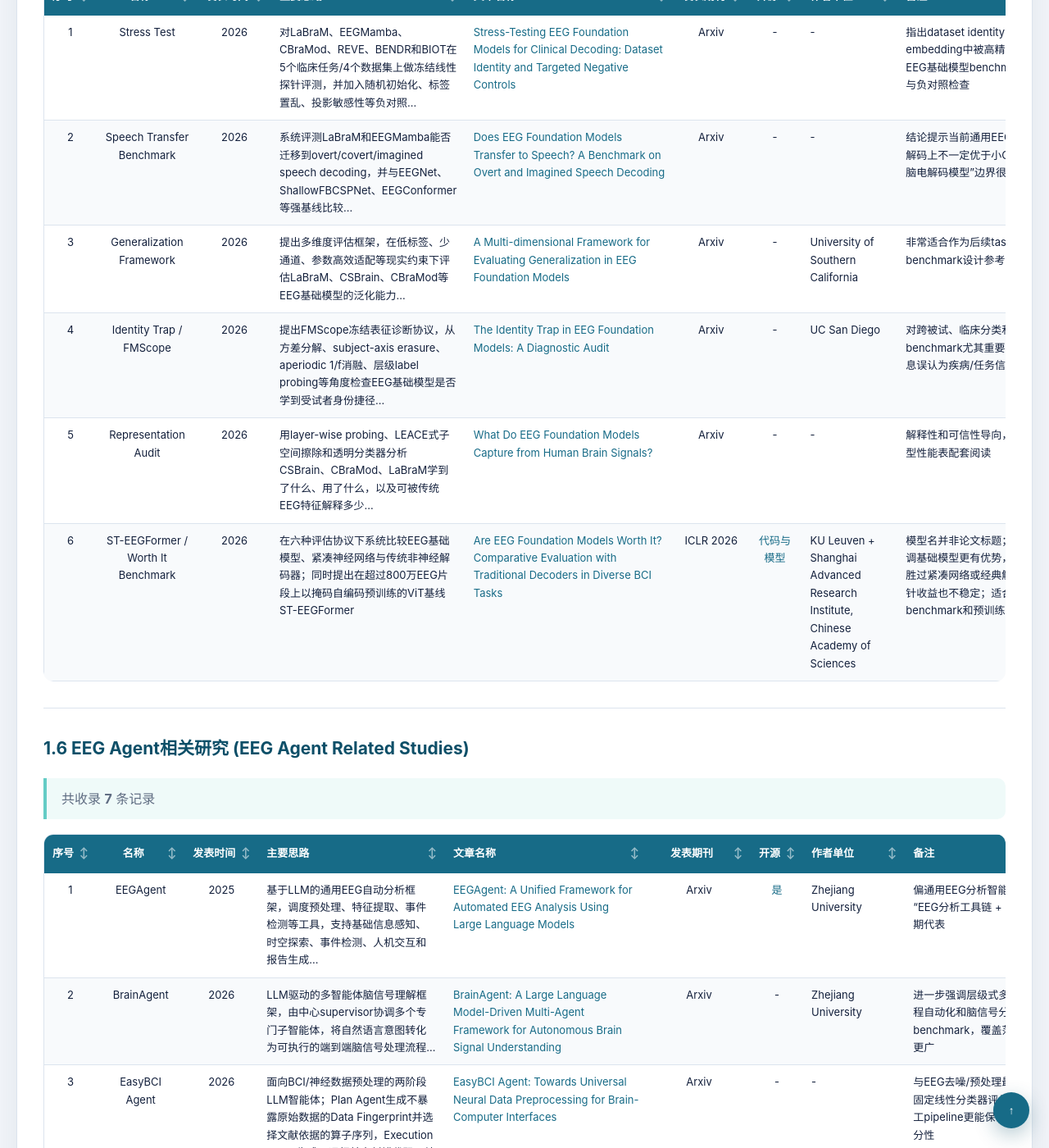
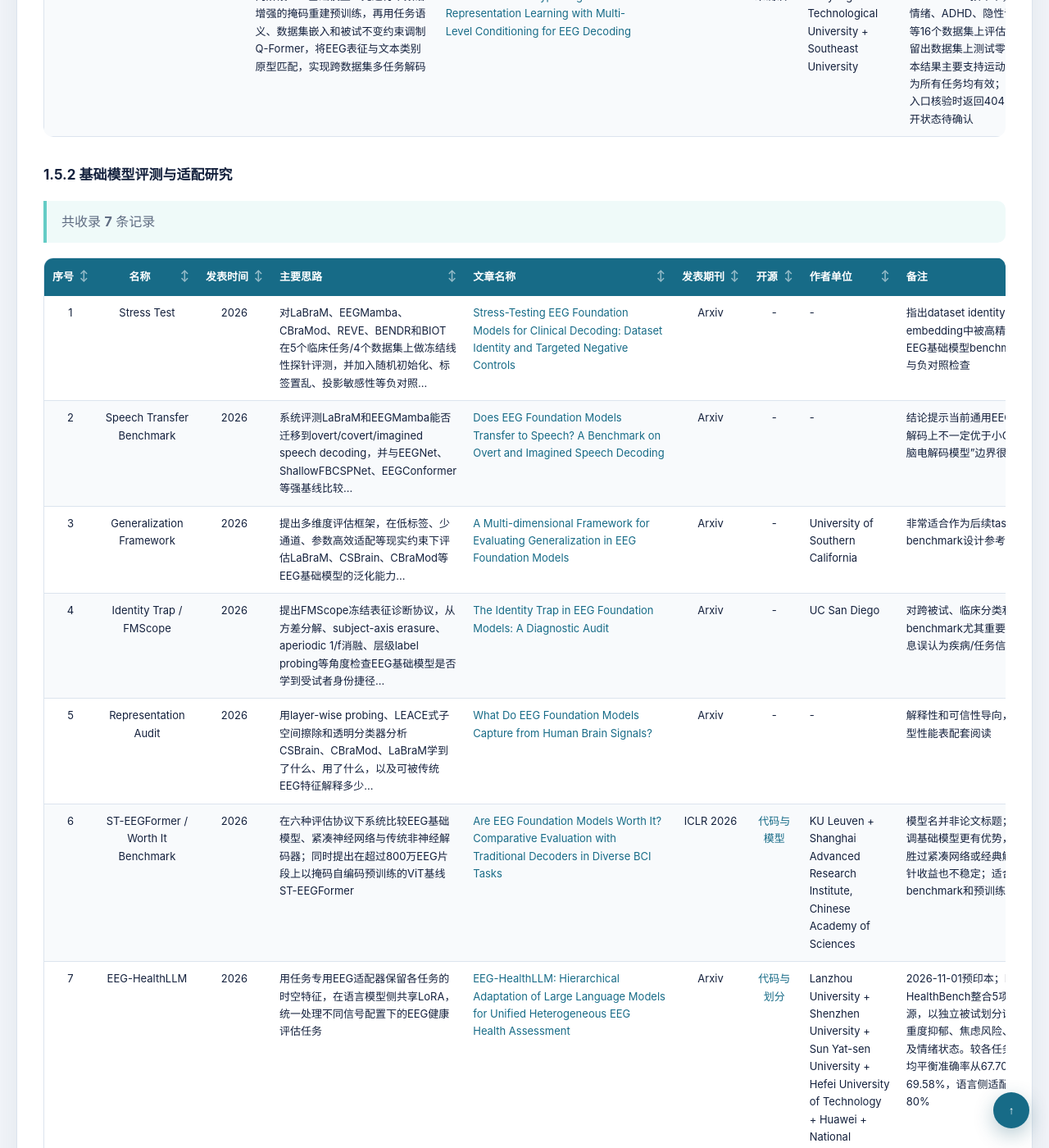
Before and after one commit to hanyilinn/EEG_Denoising_Review, a Jekyll site: the page built from docs/index.md, in a window 1280 px wide and 1400 px high, scrolled down 19353 px. Shown: the whole window at 82% size. Built offline with Jekyll 4.4.1, drawn with Linux system fonts in a browser that asks for light colours; some of the changed text lies outside the part shown.

Commit message:
Add EEG-HealthLLM and DenoFlow to research review

```diff
--- a/docs/index.md
+++ b/docs/index.md
@@ -126,6 +126,7 @@
 | 75 | Diff-ADN | 2026 | 两阶段单通道去噪框架：先按伪迹严重度进行初步重建，再用扩散训练得到的残差编码器执行一次确定性修正，推理时无需迭代反向扩散；覆盖EOG、EMG、ECG及混合伪迹... | [Diff-ADN: A diffusion-guided artifact denoising network with deterministic residual refinement for EEG](https://pubmed.ncbi.nlm.nih.gov/42772331/) | Journal of Neural Engineering | - | Northwestern Polytechnical University | 在4个公开运动想象数据集上检验去噪后的解码恢复；ECG去噪通常恢复4.88–5.59个百分点，BCI IV-2a在-6 dB PTB-ECG污染下最高恢复21.90个百分点；同时指出波形重建指标改善不一定对应BCI准确率的等比例恢复；DOI: 10.1088/1741-2552/aeab36 |
 | 76 | EEG-WNet | 2026 | 轻量级小波引导双分支网络：联合时域建模与小波先验学习，并通过跨注意力融合、残差引导细化和多尺度通道—空间注意力提升眼电伪迹重建质量与推理效率 | [EEG-WNet: A wavelet-guided dual-branch network for ocular artifact suppression in electroencephalogram](https://www.sciencedirect.com/science/article/pii/S1746809426021117) | Biomedical Signal Processing and Control | - | Tongji University | 以半合成EOG污染为主，并补充EMG和合成噪声实验；在EEGdenoiseNet上报告RRMSE_t=0.212、SNR=15.42 dB、CC=0.967，另在DEAP真实记录上做定性迁移；8.48M参数、CPU推理1.34 ms；在线发表于2026年，编入2027年卷；DOI: 10.1016/j.bspc.2026.111553 |
 | 77 | gated-MDS-rarWGAN | 2026 | 单通道眼电去噪：WGAN联合重构损失、多尺度卷积和时频双域特征提取；复用判别器分数作门控，仅对判为污染的片段去噪，其他片段保留原样 | [EOG Artifact Removal from EEG Using a Gated WGAN with Multi-Scale and Multi-Domain Feature Extraction](https://www.mdpi.com/2076-3425/16/10/1124) | Brain Sciences | 未确认 | Northwestern Polytechnical University（西北工业大学） | 2026-10-17发表；EEGdenoiseNet上RRMSE_t=0.189、RRMSE_f=0.183、CC=0.955；BCI Competition IV 2a上结合EEGNet验证运动想象分类，真实数据重构参考来自ICA而非真实干净EEG；离线方法；DOI: 10.3390/brainsci16101124 |
+| 78 | DenoFlow | 2026 | 用直线流匹配学习从含伪迹SSVEP到参考信号的速度场，从含噪观测出发积分重建，并用分类监督保留刺激相关信息 | [DenoFlow: Flow matching for SSVEP denoising under recorded physiological artifacts](https://doi.org/10.1016/j.knosys.2026.117288) | Knowledge-Based Systems | [代码](https://github.com/wzwvv/DenoFlow) | Huazhong University of Science and Technology | 将EEGdenoiseNet中实录的EMG/EOG按指定信噪比叠加到SSVEP试次构造配对样本；在Nakanishi2015和SSVEP Benchmark上同时评估重建与解码。2026年接收，编入2027年1月第355卷，文章号117288；[预印本](https://arxiv.org/abs/2610.08817) |
 
 ---
 
@@ -188,6 +189,7 @@
 | 11 | AutocleanEEG-ICVision | 2026 | 在EEG Autoclean平台中加入基于视觉语言模型的ICA伪迹分类agent，将ICA dashboard的地形图、频谱、时间序列等可视化作为输入，自动输出脑源/眼动/肌肉/心电/通道噪声等类别、置信度和可解释理由，用于半自动artifact rejection和人工复核 | [AutocleanEEG - ICVision: Automated ICA Artifact Classification Using Vision-Language AI](https://ieeexplore.ieee.org/document/11539774) | ICMI 2026 | 是 | Cincinnati Children’s Hospital / University of Cincinnati | 面向AI-assisted EEG preprocessing与XAI；关键词包括AI-agent、Vision-language AI、ICA component、artifact rejection和BCI；适合作为智能体/多模态AI辅助EEG去噪工具方向补充 |
 | 12 | MTGNet | 2026 | 先用EEGDenoiseNet学习通用去噪先验，再通过TACR-LoRA在MDD和疲劳分类任务中只依赖任务标签适配，目标是“去噪后下游分类仍有用”而不是单纯压低重构误差 | [MTGNet: A task-oriented and spectrally guided framework for EEG denoising](https://iopscience.iop.org/article/10.1088/1741-2552/ae9ef1) | JNE | - | Tianjin University + Tiangong University | 使用ShallowNet、TCNet、EEGNet做跨分类器验证，并做Dataset II/III跨数据集迁移；结果表明MTGNet不是只服务某一个分类器，但作者也承认真实任务只验证了MDD和疲劳，泛化到MI、睡眠、情绪、癫痫等还需进一步验证 |
 | 13 | SQI-GEDAI Benchmark | 2026 | 在统一无伪迹处理基线下系统比较9种自动EEG伪迹处理方法，并提出SQI引导的GEDAI，仅修正信号质量较差的通道—时间段，以减少对原始EEG的不必要改动... | [Automated Artifact Removal in EEG Age Prediction: A systematic comparison](https://arxiv.org/abs/2609.31195) | Arxiv | - | Yneuro + collaborating institutions | 在TUEG训练脑龄模型，并零目标域拟合地测试ds005385、LEMON和TDBRAIN；只有GEDAI与SQI-GEDAI在3种深度网络上稳定改善MAE和R²，其余方法平均无益或有害；SQI门控将中位修改比例由74.78%降至42.80%，说明伪迹处理必须用目标下游任务验证 |
+| 14 | DenoFlow | 2026 | 在流匹配去噪中加入SSVEP类别监督，让重建后的信号保留可解码的刺激信息，而非只优化波形误差 | [DenoFlow: Flow matching for SSVEP denoising under recorded physiological artifacts](https://doi.org/10.1016/j.knosys.2026.117288) | Knowledge-Based Systems | [代码](https://github.com/wzwvv/DenoFlow) | Huazhong University of Science and Technology | 在Nakanishi2015和SSVEP Benchmark上，用5种解码器与7种去噪基线比较，作者报告信号保真度与解码准确率均有改善；伪迹来自实录，但污染是受控叠加的，不等同于自然污染验证。2026年接收，编入2027年1月第355卷 |
 
 ---
 
@@ -226,7 +228,7 @@
 
 #### 1.5.2 基础模型评测与适配研究
 
-> 共收录 **6** 条记录
+> 共收录 **7** 条记录
 
 | 序号 | 名称 | 发表时间 | 主要思路 | 文章名称 | 发表期刊 | 开源 | 作者单位 | 备注 |
 |:---:|:---:|:---:|:---|:---|:---:|:---:|:---|:---|
@@ -236,6 +238,7 @@
 | 4 | Identity Trap / FMScope | 2026 | 提出FMScope冻结表征诊断协议，从方差分解、subject-axis erasure、aperiodic 1/f消融、层级label probing等角度检查EEG基础模型是否学到受试者身份捷径... | [The Identity Trap in EEG Foundation Models: A Diagnostic Audit](https://arxiv.org/abs/2606.06647) | Arxiv | - | UC San Diego | 对跨被试、临床分类和预处理benchmark尤其重要，避免把身份信息误认为疾病/任务信息 |
 | 5 | Representation Audit | 2026 | 用layer-wise probing、LEACE式子空间擦除和透明分类器分析CSBrain、CBraMod、LaBraM学到了什么、用了什么，以及可被传统EEG特征解释多少... | [What Do EEG Foundation Models Capture from Human Brain Signals?](https://arxiv.org/abs/2605.11410) | Arxiv | - | - | 解释性和可信性导向，适合与基础模型性能表配套阅读 |
 | 6 | ST-EEGFormer / Worth It Benchmark | 2026 | 在六种评估协议下系统比较EEG基础模型、紧凑神经网络与传统非神经解码器；同时提出在超过800万EEG片段上以掩码自编码预训练的ViT基线ST-EEGFormer | [Are EEG Foundation Models Worth It? Comparative Evaluation with Traditional Decoders in Diverse BCI Tasks](https://proceedings.iclr.cc/paper_files/paper/2026/hash/f0f39b7686634fc81ca0112566b2c05f-Abstract-Conference.html) | ICLR 2026 | [代码与模型](https://github.com/LiuyinYang1101/STEEGFormer) | KU Leuven + Shanghai Advanced Research Institute, Chinese Academy of Sciences | 模型名并非论文标题；数据充足时微调基础模型更有优势，少样本时未必胜过紧凑网络或经典解码器，线性探针收益也不稳定；适合作为公平benchmark和预训练收益边界的依据 |
+| 7 | EEG-HealthLLM | 2026 | 用任务专用EEG适配器保留各任务的时空特征，在语言模型侧共享LoRA，统一处理不同信号配置下的EEG健康评估任务 | [EEG-HealthLLM: Hierarchical Adaptation of Large Language Models for Unified Heterogeneous EEG Health Assessment](https://arxiv.org/abs/2611.01652) | Arxiv | [代码与划分](https://github.com/Marui-88/EEG-HealthLLM) | Lanzhou University + Shenzhen University + Sun Yat-sen University + Hefei University of Technology + Huawei + National University of Singapore | 2026-11-01预印本；EEG-HealthBench整合5项现有数据资源，以独立被试划分评估癫痫发作、重度抑郁、焦虑风险、抑郁症状风险及情绪状态。较各任务独立LoRA，平均平衡准确率从67.70%升至69.58%，语言侧适配器总规模减少80% |
 
 ---
 
```
Also changed, not shown: other parts of docs/index.md (+3 -3 lines).
